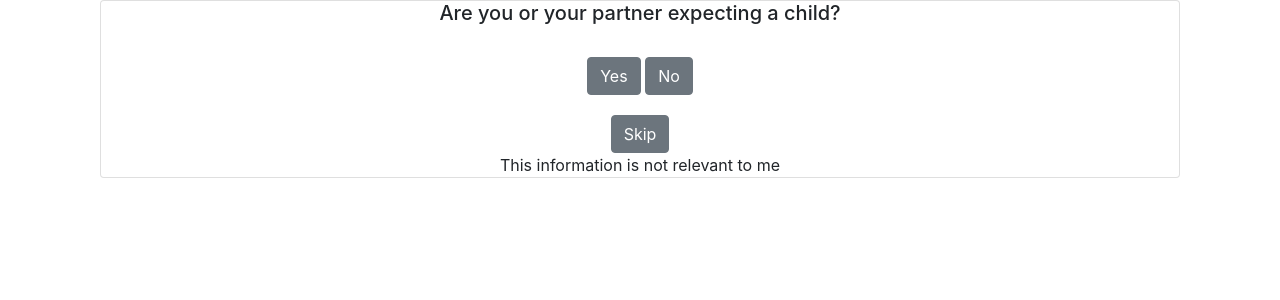
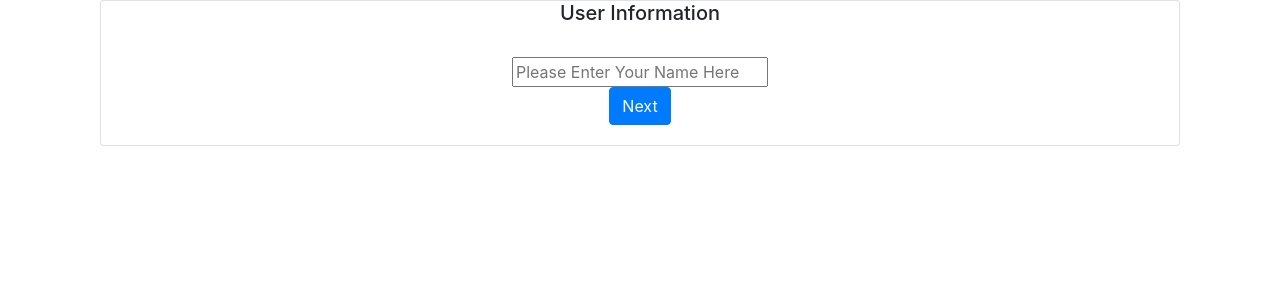
Before and after one commit to VAccelerate/nph-accelerator, a React (Create React App) app: page /register in a window 1280 px wide. Shown: the top 300 px of the page. Built offline with nearby package versions, Linux system fonts and the light colour scheme.

Commit message:
Added the UserInfo component. Not fully wired up, does not submit the string from the text input.

```diff
--- a/src/components/Register/Register.js
+++ b/src/components/Register/Register.js
@@ -4,27 +4,36 @@ import {
   Container
 } from 'reactstrap'
 
+import UserInfo from './UserInfo'
 import CheckIfPregnant from './CheckIfPregnant'
 import CheckIfChildren from './CheckIfChildren'
 import CheckIfMidwife from './CheckIfMidwife'
 
 class Register extends Component {
   render () {
-    const { isPregnant, hasChildren, hasMidwife } = this.props
+    const { hasName, isPregnant, hasChildren, hasMidwife } = this.props
     return (
       <Container>
         {
+          hasName === null
+          ? <UserInfo />
+          : null
+        }
+        {
+          hasName !== null &&
           isPregnant === null
           ? <CheckIfPregnant />
           : null
         }
         {
+          hasName !== null &&
           isPregnant !== null &&
           hasChildren === null
           ? <CheckIfChildren />
           : null
         }
         {
+          hasName !== null &&
           isPregnant !== null &&
           hasChildren !==null &&
           hasMidwife === null
--- /dev/null
+++ b/src/components/Register/UserInfo.js
@@ -0,0 +1,42 @@
+import React, { Component } from 'react'
+import { connect } from 'react-redux'
+import {
+  Card,
+  Container,
+  CardTitle,
+  CardBody,
+  Button
+} from 'reactstrap'
+
+class UserInfo extends Component {
+
+    checkUserName (name, value) {
+        this.props.dispatch({
+            type: 'HAS_NAME',
+            payload: value
+        })
+    }
+
+    render () {
+        return(
+            <Container>
+                <Card>
+                    <CardTitle>User Information</CardTitle>
+                    <CardBody>
+                        <input
+                          type='text'
+                          id='userName'
+                          name='userName'
+                          placeholder='Please Enter Your Name Here'
+                          required
+                        />
+                        <br/>
+                        <Button color="primary" onClick={()=> this.checkUserName('hasName', "A NAME AT SOME POINT")}>Next</Button>
+                    </CardBody>
+                </Card>
+            </Container>
+        )
+
+    }
+}
+export default connect(state => state)(UserInfo)
--- /dev/null
+++ b/src/reducers/hasName.js
@@ -0,0 +1,10 @@
+import initialState from '../state'
+
+export default function register (state = initialState.hasName, action) {
+  switch (action.type) {
+    case 'HAS_NAME':
+      return action.payload
+    default:
+      return state
+  }
+}
--- a/src/reducers/index.js
+++ b/src/reducers/index.js
@@ -1,11 +1,13 @@
 import {combineReducers} from 'redux'
 import passwordShowing from './passwordShowing'
 
+import hasName from './hasName'
 import isPregnant from './isPregnant'
 import hasChildren from './hasChildren'
 import hasMidwife from './hasMidwife'
 
 const reducers = combineReducers({
+  hasName,
   isPregnant,
   hasChildren,
   hasMidwife,
--- a/src/state/index.js
+++ b/src/state/index.js
@@ -1,5 +1,5 @@
 const initialState = {
-
+  hasName: null,
   isPregnant: null,
   hasChildren: null,
   hasMidwife: null,
```
Also changed, not shown: 1 other file (tests, documents, lock files or other folders).
